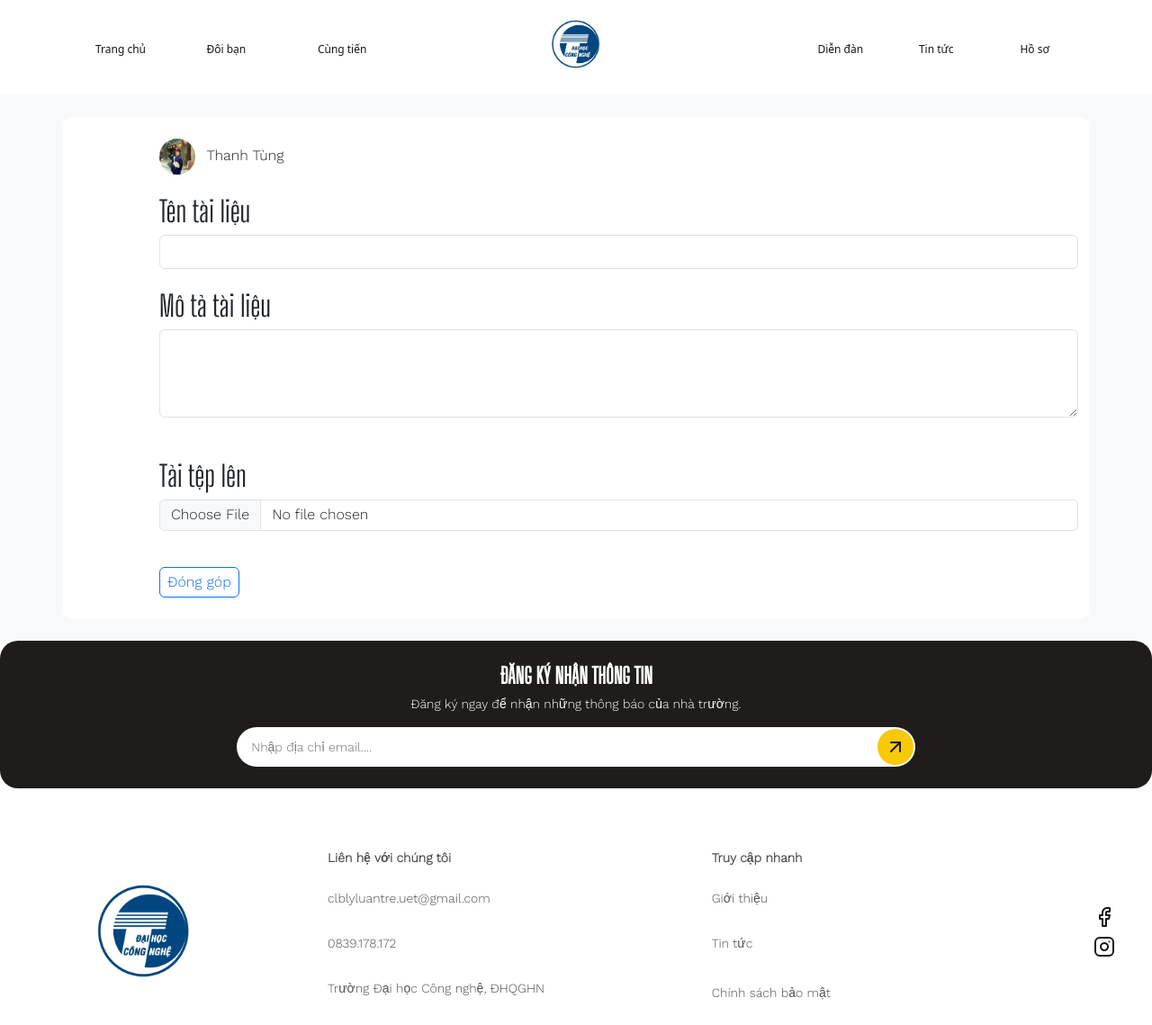
After one commit to ThanhTung0101/INT4050, a Django app: page /dong-gop-tai-lieu/ in a window 1280 px wide. The commit adds this page. Shown: the whole page at 90% size. Run offline with Django 4.2, Linux system fonts and the light colour scheme; parts of the project's set-up code (start-up, migrations or seed data) failed here and were passed over; some libraries are stand-ins or nearby versions.

Commit message:
add upload document

```diff
--- a/static/css/home.css
+++ b/static/css/home.css
@@ -1,6 +1,6 @@
 .new-documents {
     border-radius: 1.25rem;
-    background-color: #F7C906;
+    background-color: #fff6ce;
     margin-top: 3.75rem;
 }
 
--- a/templates/pages/couple_friends.html
+++ b/templates/pages/couple_friends.html
@@ -15,7 +15,7 @@
                         <button class="btn btn-outline-primary me-3 filter-content">Môn học</button>
                     </a>
                     <a data-bs-toggle="modal" data-bs-target="#request-filter">
-                        <button class="btn btn-outline-primary filter-content">Yêu cầu</button>
+                        <button class="btn btn-outline-primary filter-content">Hoạt động</button>
                     </a>
                 </div>
                 {% comment %} <div class="col-md-6">
--- a/templates/pages/documents.html
+++ b/templates/pages/documents.html
@@ -13,7 +13,7 @@
                 <a data-bs-toggle="modal" data-bs-target="#subject-filter">
                     <button class="btn btn-outline-primary me-3 filter-content">Môn học</button>
                 </a>
-                <a href="#">
+                <a href="{% url 'upload_document' %}">
                     <button class="btn btn-outline-primary filter-content">Đóng góp tài liệu</button>
                 </a>
             </div>
--- /dev/null
+++ b/templates/pages/upload_document.html
@@ -0,0 +1,52 @@
+{% extends 'layouts/base.html' %}
+{% load static %}
+
+{% block content %}
+<div id="detail-post-body" class="container-fluid py-4">
+    <div class="container detail-post-content">
+        <div class="row py-4 post-user-info">
+            <div class="col-lg-1"></div>
+            <div class="col-lg-11 col-sm-8 col-12">
+                <img src="{% static 'img/avt_img.jpg' %}" class="rounded-circle me-2" height="40px">
+                Thanh Tùng
+            </div>
+        </div>
+        <div class="row">
+            <div class="col-sm-1"></div>
+            <div class="col-sm-11 col-12 post-forum-title">
+                <div class="mb-3">
+                    <label for="documentName" class="form-label">Tên tài liệu</label>
+                    <input type="text" class="form-control" id="documentName">
+                  </div>
+            </div>
+        </div>
+        <div class="row mt-2">
+            <div class="col-sm-1"></div>
+            <div class="col-sm-11 col-12 pb-4">
+                <div class="mb-3">
+                    <label for="documentDescription" class="form-label post-forum-title">Mô tả tài liệu</label>
+                    <textarea class="form-control post-forum-text" id="documentDescription" rows="4" cols="100%"></textarea>
+                  </div>
+            </div>
+        </div>
+        <div class="row mt-2">
+            <div class="col-sm-1"></div>
+            <div class="col-sm-11 col-12 pb-4">
+                <div class="mb-3">
+                    <label for="formFile" class="form-label post-forum-title">Tải tệp lên</label>
+                    <input class="form-control post-forum-text" type="file" id="formFile" placeholder="">
+                </div>
+            </div>
+        </div>
+
+        <div class="row post-forum-text">
+            <div class="col-sm-1"></div>
+            <div class="col-sm-6 col-12 pb-4 d-flex">
+                <button class="btn px-2 py-1 me-2 btn-outline-primary d-flex align-items-center">
+                    Đóng góp
+                </button>
+            </div>
+        </div>
+    </div>
+</div>
+{% endblock content %}
--- a/urls.py
+++ b/urls.py
@@ -30,6 +30,7 @@ from views import (
     news_view,
     profile_view,
     register_view,
+    upload_document_view,
     wellcome_page_view,
 )
 
@@ -40,18 +41,11 @@ urlpatterns = [
     path("dang-ky/", register_view, name="register"),
     path("trang-chu", home_view, name="home"),
     path("doi-ban/", couple_friends_view, name="couple_friends"),
-    path(
-        "cung-tien/",
-        documents_view,
-        name="documents",
-    ),
+    path("cung-tien/", documents_view, name="documents"),
+    path("dong-gop-tai-lieu/", upload_document_view, name="upload_document"),
     path("tai-lieu/", detail_document_view, name="detail_document"),
     path("thao-luan/", detail_forum_view, name="detail_forum"),
-    path(
-        "dien-dan/",
-        forum_view,
-        name="forum",
-    ),
+    path("dien-dan/", forum_view, name="forum"),
     path("thao-luan/", detail_forum_view, name="detail_forum"),
     path("tin-tuc/", news_view, name="news"),
     path(
--- a/views.py
+++ b/views.py
@@ -96,6 +96,17 @@ def documents_view(request):
             "page_name": "documents",
             # "documents_paginator": doucuments_paginator,
             "current_page_index": current_page_index,
+        },
+    )
+
+
+def upload_document_view(request):
+
+    return render(
+        request,
+        "pages/upload_document.html",
+        context={
+            "page_name": "upload_document",
         },
     )
 
```
Also changed, not shown: README.md.
